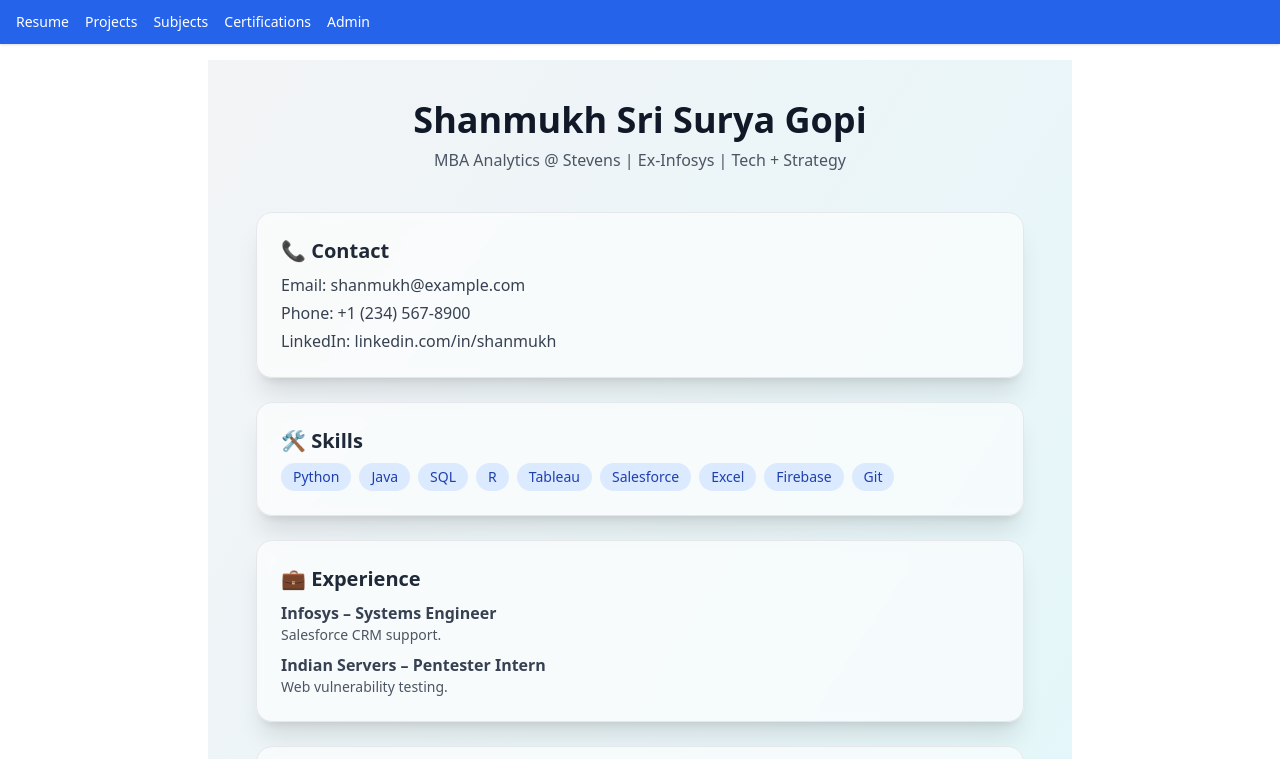
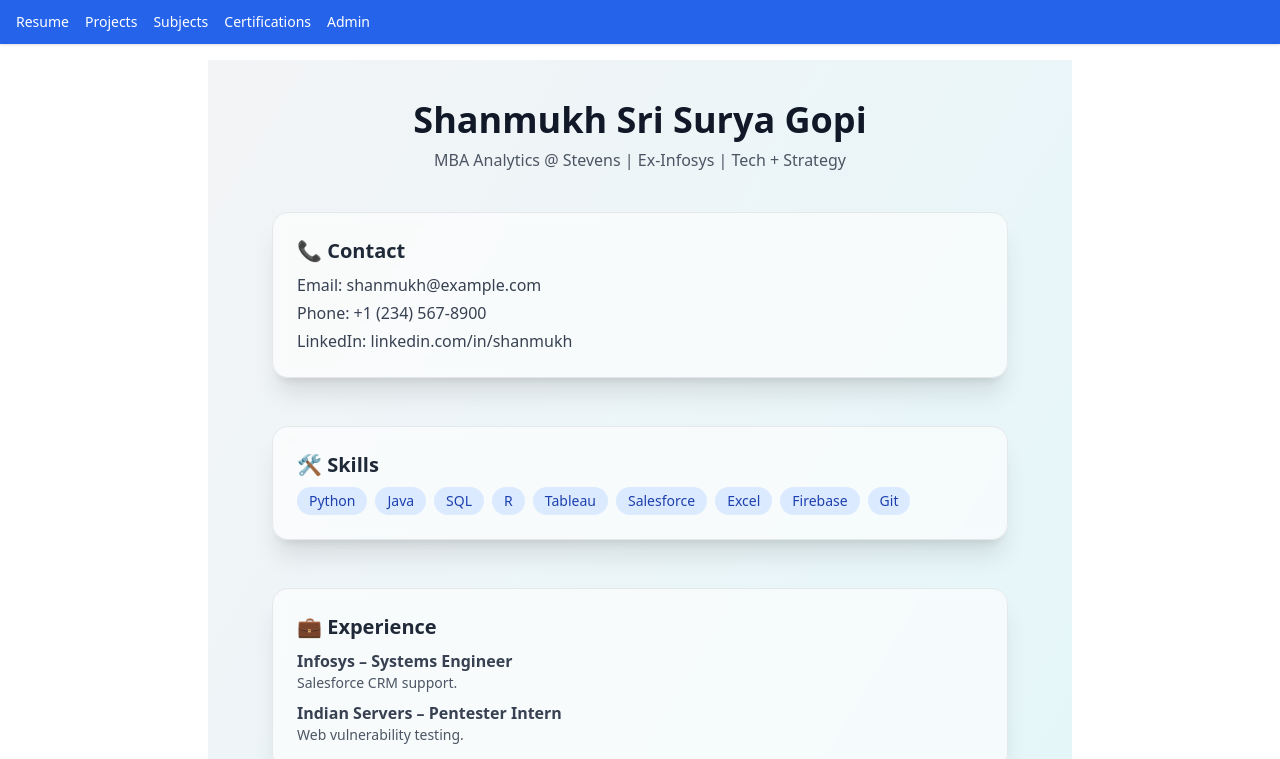
Before and after one commit to shannu9/shanmukh-resume-site-Final, a React (Vite) app: page / in a window 1280 px wide. Shown: the top 759 px of the page. Built offline with nearby package versions, Linux system fonts and the light colour scheme.

Commit message:
Update of resume page

```diff
--- a/src/pages/ResumePage.jsx
+++ b/src/pages/ResumePage.jsx
@@ -6,7 +6,7 @@ const sectionCard = (title, content) => (
     whileInView={{ opacity: 1, y: 0 }}
     transition={{ duration: 0.6 }}
     viewport={{ once: true }}
-    className="bg-white/60 backdrop-blur-sm shadow-xl rounded-2xl p-6 w-full max-w-3xl mx-auto mb-6 border border-gray-200"
+    className="bg-white/60 backdrop-blur-sm shadow-xl rounded-2xl p-6 w-full mb-6 border border-gray-200"
   >
     <h2 className="text-xl font-semibold text-gray-800 mb-2">{title}</h2>
     <div className="text-gray-700">{content}</div>
@@ -15,11 +15,13 @@ const sectionCard = (title, content) => (
 
 export default function ResumePage() {
   return (
-    <div className="bg-gradient-to-br from-[#f3f4f6] to-[#e0f7fa] min-h-screen py-10 px-4 bg-emoji-pattern">
-      <div className="text-center mb-10">
+    <div className="bg-gradient-to-br from-[#f3f4f6] to-[#e0f7fa] min-h-screen py-10 px-4 sm:px-8 lg:px-12 xl:px-16 w-full">
+      <div className="w-full">
+        <div className="text-center mb-10 w-full">
           <h1 className="text-4xl font-extrabold text-gray-900">Shanmukh Sri Surya Gopi</h1>
           <p className="text-md text-gray-600 mt-2">MBA Analytics @ Stevens | Ex-Infosys | Tech + Strategy</p>
         </div>
+        <div className="grid grid-cols-1 gap-6 w-full">
           {sectionCard("📞 Contact", <ul className="space-y-1"><li>Email: shanmukh@example.com</li><li>Phone: +1 (234) 567-8900</li><li>LinkedIn: linkedin.com/in/shanmukh</li></ul>)}
           {sectionCard("🛠 Skills", <div className="flex flex-wrap gap-2">{["Python", "Java", "SQL", "R", "Tableau", "Salesforce", "Excel", "Firebase", "Git"].map(skill => (<span key={skill} className="bg-blue-100 text-blue-800 text-sm px-3 py-1 rounded-full hover:scale-105 transition">{skill}</span>))}</div>)}
           {sectionCard("💼 Experience", <><p className="font-semibold">Infosys – Systems Engineer</p><p className="text-sm text-gray-600 mb-2">Salesforce CRM support.</p><p className="font-semibold">Indian Servers – Pentester Intern</p><p className="text-sm text-gray-600">Web vulnerability testing.</p></>)}
@@ -27,5 +29,7 @@ export default function ResumePage() {
           {sectionCard("📊 Projects", <ul className="list-disc pl-5 space-y-1"><li>Attrition Prediction</li><li>Fake News Detection</li><li>Sales Forecast Dashboard</li></ul>)}
           {sectionCard("🏆 Activities", <ul className="list-disc pl-5 space-y-1"><li>BI & Analytics Club</li><li>Basketball Runner-up</li><li>NSS Volunteer</li></ul>)}
         </div>
+      </div>
+    </div>
   );
 }
```
Lines whose indentation alone changed are shown as unchanged.
